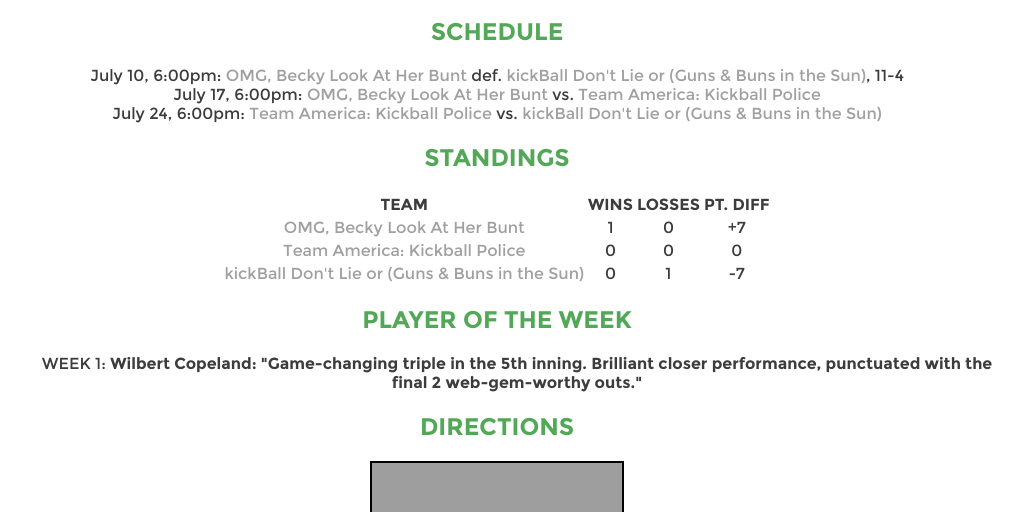
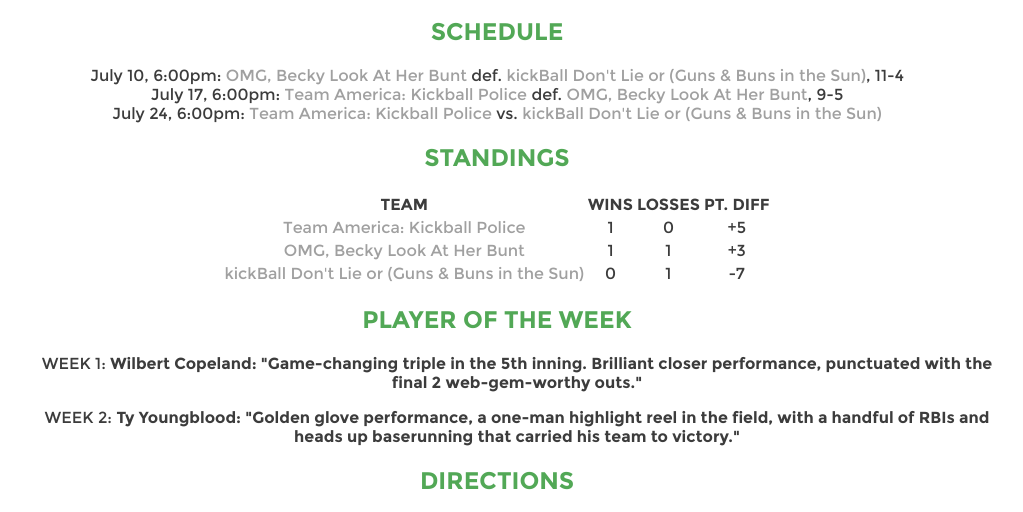
Before and after one commit to uwkickball/uwkickball.github.io, a plain HTML site: page index.html in a window 1280 px wide. Shown: the part 237-749 px from the top of the page, without its empty margins (143-1166 px from the left). Drawn offline with nearby package versions, Linux system fonts and the light colour scheme; grey boxes are pictures that could not be loaded.

Commit message:
Week 2 score & standings

```diff
--- a/index.html
+++ b/index.html
@@ -31,7 +31,7 @@
 			<h2>SCHEDULE</h2>
 			<section id="schedule">
 				July 10, 6:00pm: <a href="team2.html">OMG, Becky Look At Her Bunt</a> def. <a href="team1.html">kickBall Don't Lie or (Guns & Buns in the Sun)</a>, 11-4<br/>
-				July 17, 6:00pm: <a href="team2.html">OMG, Becky Look At Her Bunt</a> vs. <a href="team3.html">Team America: Kickball Police</a><br/>
+				July 17, 6:00pm: <a href="team3.html">Team America: Kickball Police</a> def. <a href="team2.html">OMG, Becky Look At Her Bunt</a>, 9-5<br/>
 				July 24, 6:00pm: <a href="team3.html">Team America: Kickball Police</a> vs. <a href="team1.html">kickBall Don't Lie or (Guns & Buns in the Sun)</a><br/>
 			</section>
 			<section id="standings">
@@ -44,16 +44,17 @@
 						<th>PT. DIFF</th>
 					</tr>
 					<tr>
+						<td><a href="team3.html">Team America: Kickball Police</a></td>
+						<td>1</td>
+						<td>0</td>
+						<td>+5</td>
+					</tr>
+					<tr>
+
 						<td><a href="team2.html">OMG, Becky Look At Her Bunt</a></td>
 						<td>1</td>
-						<td>0</td>
-						<td>+7</td>
-					</tr>
-					<tr>
-						<td><a href="team3.html">Team America: Kickball Police</a></td>
-						<td>0</td>
-						<td>0</td>
-						<td>0</td>
+						<td>1</td>
+						<td>+3</td>
 					</tr>
 					<tr>
 						<td><a href="team1.html">kickBall Don't Lie or (Guns & Buns in the Sun)</a></td>
@@ -69,6 +70,9 @@
 				<ul>
 					<li>WEEK 1: <b>Wilbert Copeland: "Game-changing triple in the 5th inning. Brilliant closer performance, punctuated with the final 2 web-gem-worthy outs."</b></li>
 				</ul>
+				<ul>
+					<li>WEEK 2: <b>Ty Youngblood: "Golden glove performance, a one-man highlight reel in the field, with a handful of RBIs and heads up baserunning that carried his team to victory."</b></li>
+				</ul>
 			</section>
 
 			<section id="directions">
```
